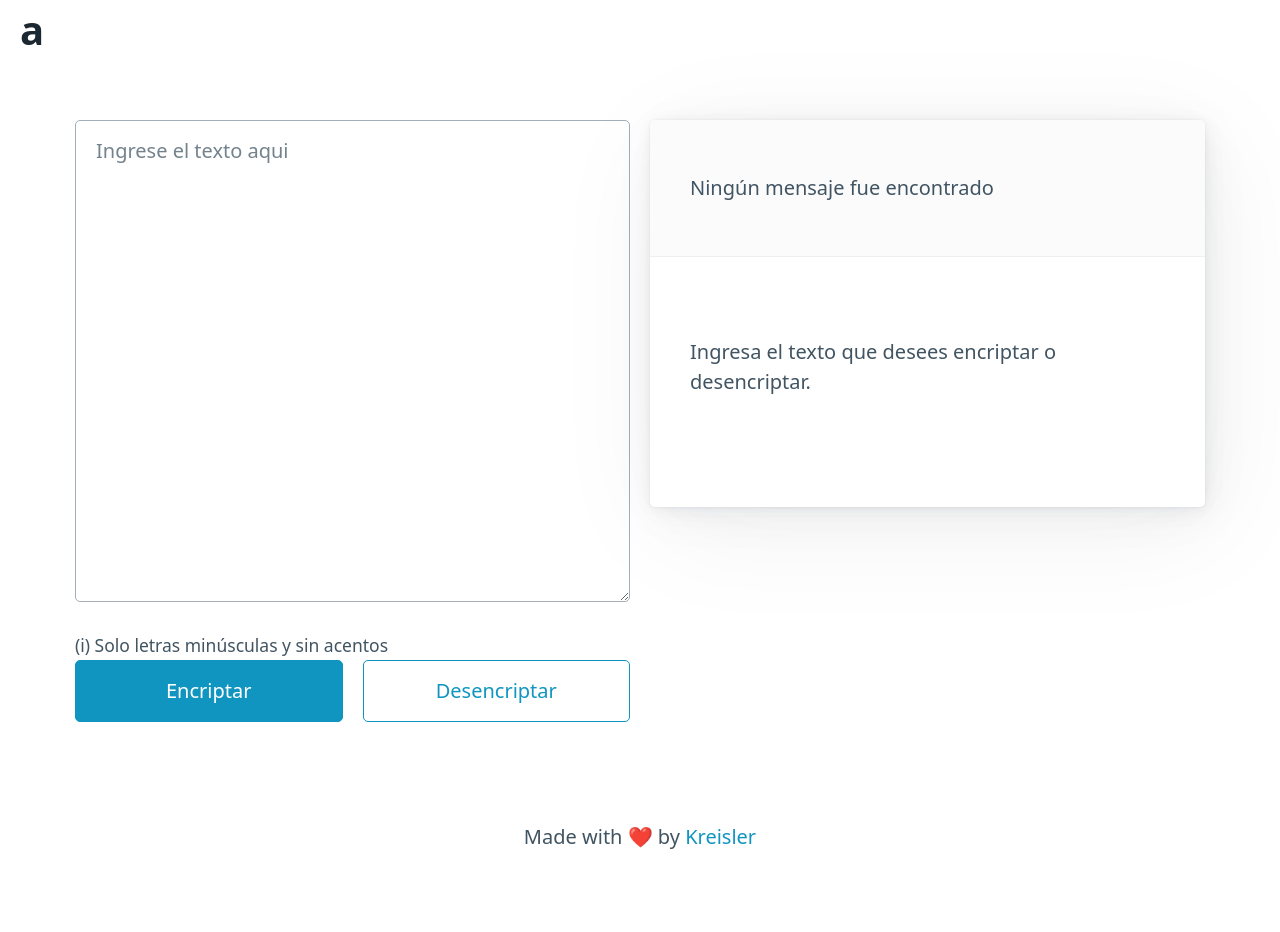
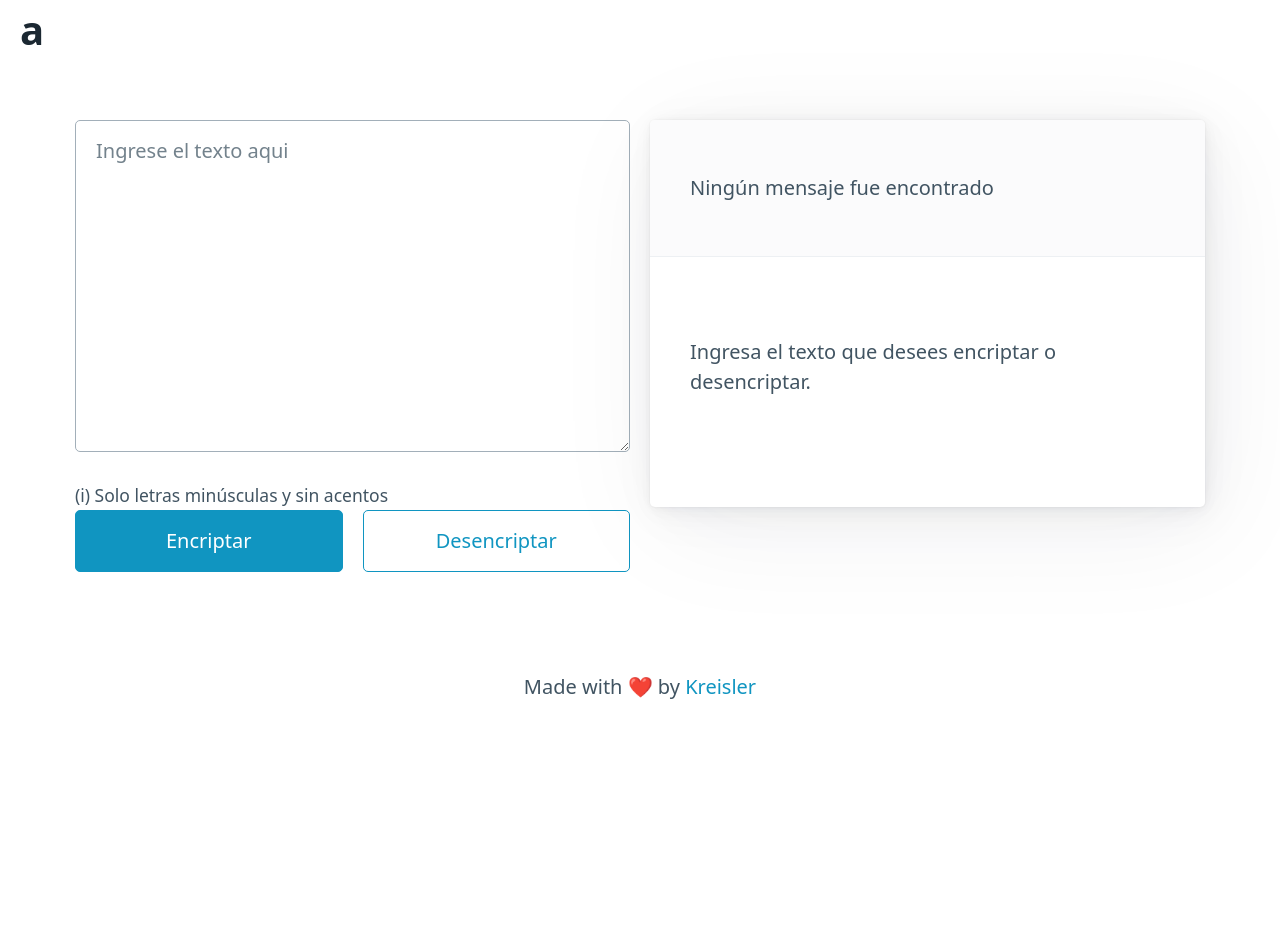
Before and after one commit to itskreisler/dese-encriptar, a plain HTML site: page index.html in a window 1280 px wide. After the commit the page ends 800 px from the top, so only its background shows below. Drawn offline with nearby package versions, Linux system fonts and the light colour scheme.

Commit message:
firt commit

```diff
--- a/index.html
+++ b/index.html
@@ -25,7 +25,7 @@
               <textarea
                 placeholder="Ingrese el texto aqui"
                 data-one="text"
-                rows="15"
+                rows="10"
                 cols="50"
               ></textarea>
               <textarea
```
Also changed, not shown: 1 other file.
